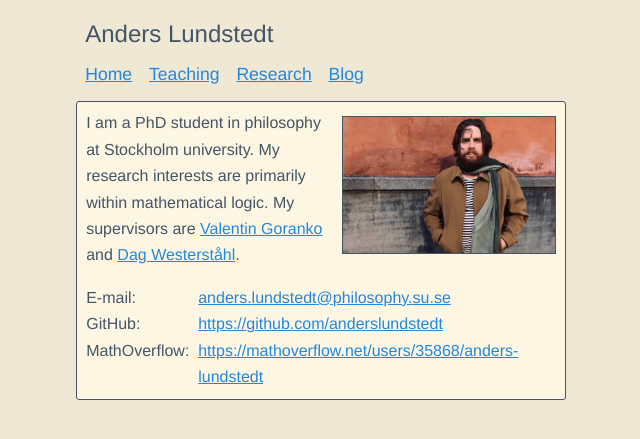
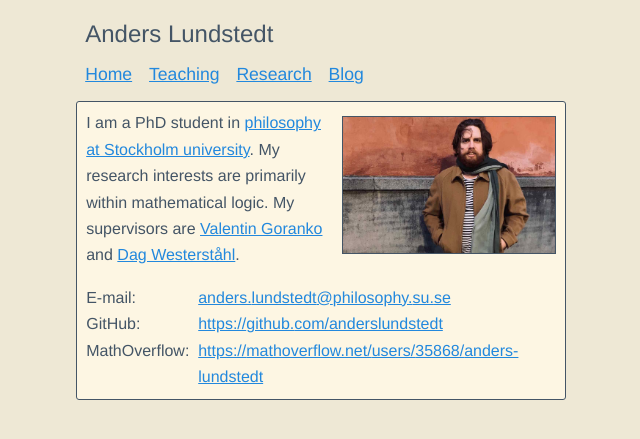
Before and after one commit to anderslundstedt/anderslundstedt.github.io, a Jekyll site: the page built from index.html, in a window 1280 px wide. Shown: the top 439 px of the page, without its empty margins (319-959 px from the left). Built offline with Jekyll 4.4.1, drawn with Linux system fonts in a browser that asks for light colours; part of the change alters nothing that is shown.

```diff
--- a/index.html
+++ b/index.html
@@ -5,8 +5,10 @@ layout: default
 <div>
   <img id="me" alt="Me in beard and scarf" src="/me.jpg" width="231" height="148">
   <p>
-  I am a PhD student in philosophy at Stockholm university. My research
-  interests are primarily within mathematical logic. My supervisors are
+  I am a PhD student in
+  <a href="https://www.philosophy.su.se/english/">philosophy at Stockholm university</a>.
+  My research interests are primarily within mathematical logic. My supervisors
+  are
   <a href="https://www2.philosophy.su.se/goranko/">Valentin Goranko</a>
   and
   <a href="https://www.philosophy.su.se/english/research/our-researchers/faculty/dag-westerst%C3%A5hl-1.165620">Dag Westerståhl</a>.
```
